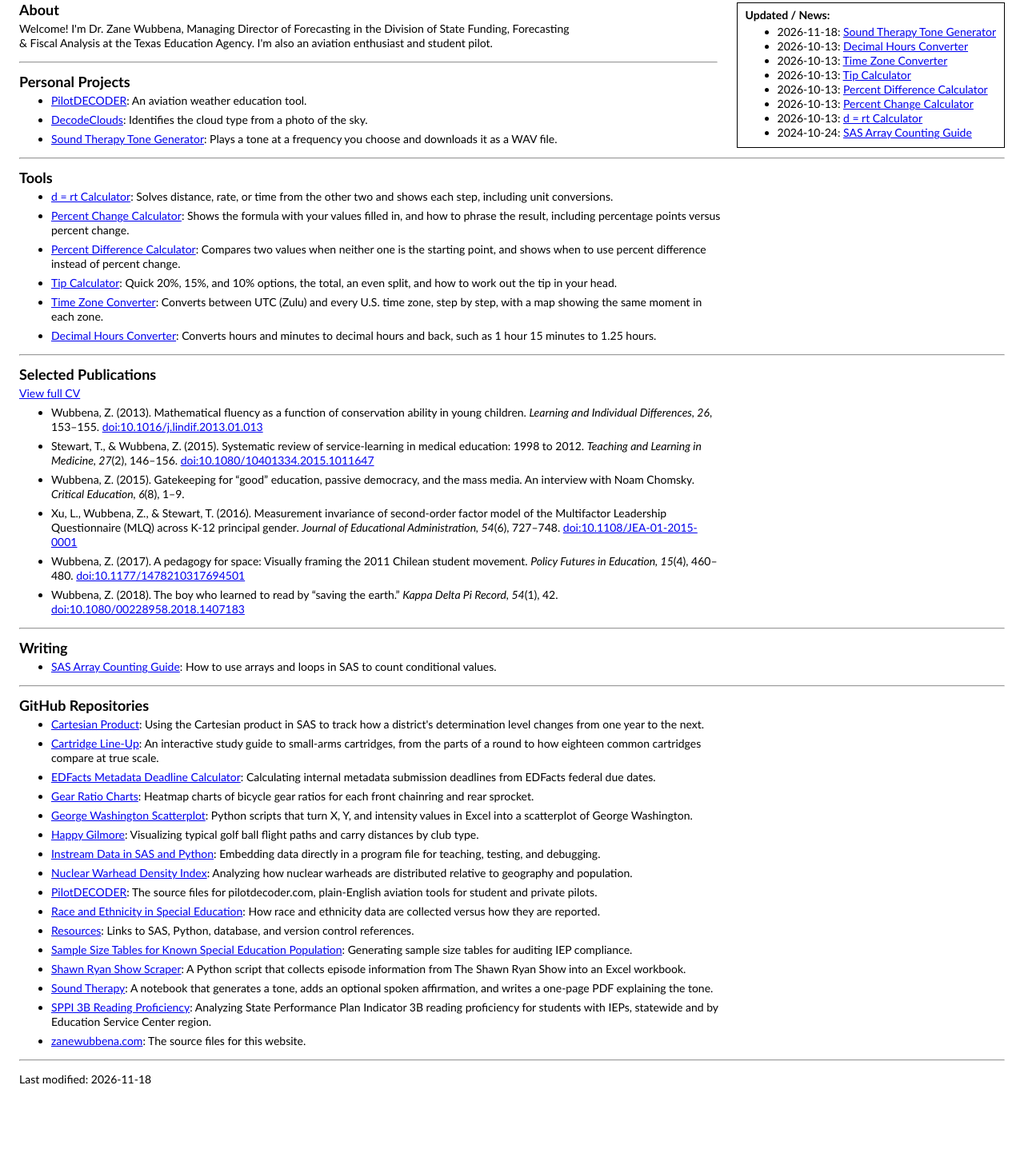
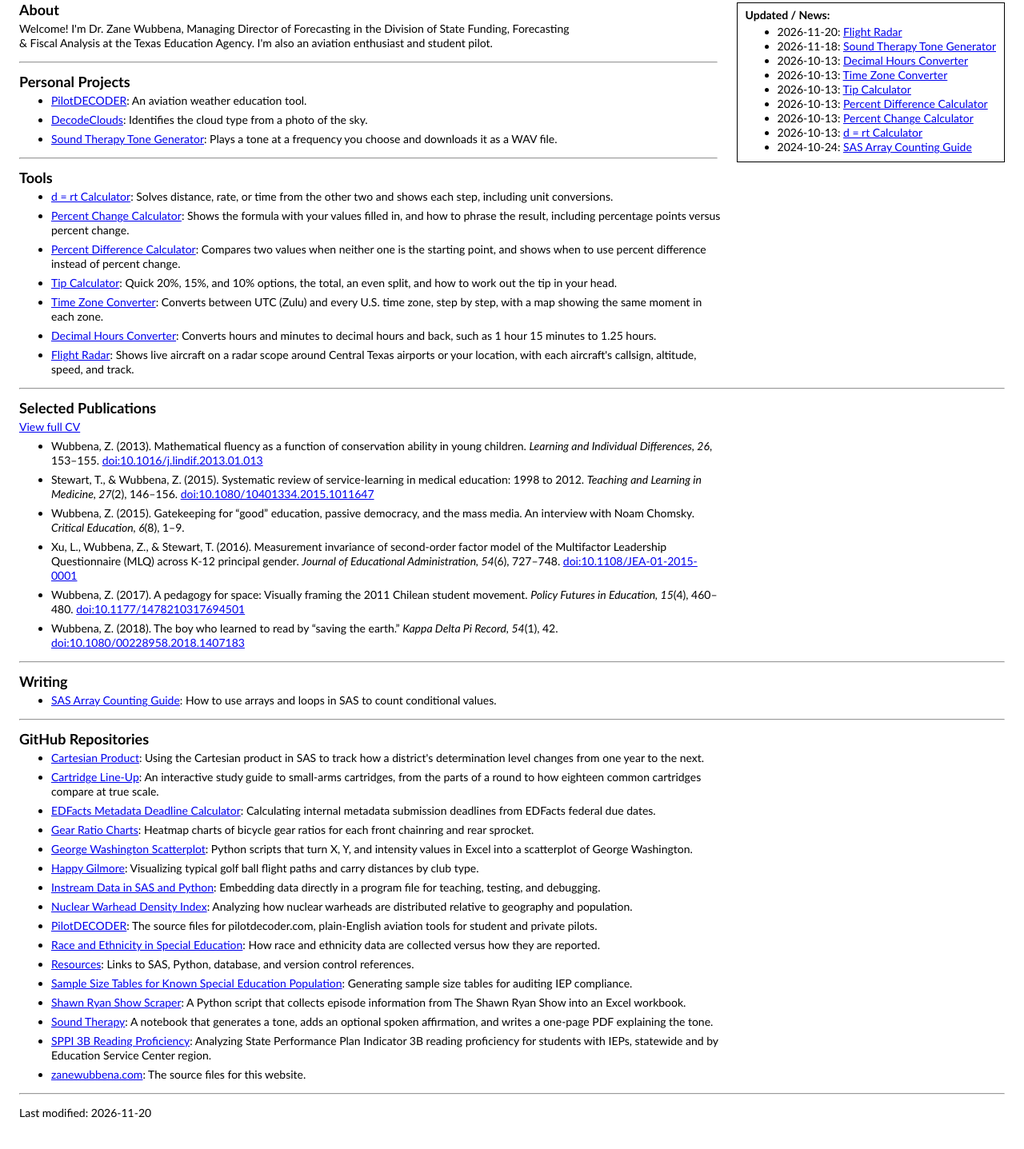
Before and after one commit to zwubbena/zanewubbena.com, a plain HTML site: page index.html in a window 1280 px wide. Shown: the part 119-1556 px from the top of the page at 80% size. Drawn offline with Linux system fonts and the light colour scheme.

Commit message:
Home page: add Flight Radar to Tools and News; add it to the sitemap
Co-Authored-By: Claude Opus 5.5 <noreply@anthropic.com>
Claude-Session: https://claude.ai/code/session_01Fp4e9TxNbXVASiNQW1psJL

```diff
--- a/index.html
+++ b/index.html
@@ -67,6 +67,7 @@ img{max-width:100%}
 <div class="news">
 <strong>Updated / News:</strong>
 <ul style="margin: 3px 0; max-width: 45em">
+<li>2026-11-20: <a href="tools/flight-radar/">Flight Radar</a></li>
 <li>2026-11-18: <a href="projects/sound-therapy-tone-generator/">Sound Therapy Tone Generator</a></li>
 <li>2026-10-13: <a href="tools/decimal-hours-converter/">Decimal Hours Converter</a></li>
 <li>2026-10-13: <a href="tools/time-zone-converter/">Time Zone Converter</a></li>
@@ -95,6 +96,7 @@ img{max-width:100%}
 <li style="margin-bottom: 6px"><a href="tools/tip-calculator/">Tip Calculator</a>: Quick 20%, 15%, and 10% options, the total, an even split, and how to work out the tip in your head.</li>
 <li style="margin-bottom: 6px"><a href="tools/time-zone-converter/">Time Zone Converter</a>: Converts between UTC (Zulu) and every U.S. time zone, step by step, with a map showing the same moment in each zone.</li>
 <li style="margin-bottom: 6px"><a href="tools/decimal-hours-converter/">Decimal Hours Converter</a>: Converts hours and minutes to decimal hours and back, such as 1 hour 15 minutes to 1.25 hours.</li>
+<li style="margin-bottom: 6px"><a href="tools/flight-radar/">Flight Radar</a>: Shows live aircraft on a radar scope around Central Texas airports or your location, with each aircraft's callsign, altitude, speed, and track.</li>
 </ul>
 <hr style="margin: 14px 0">
 <h2 id="publications" style="margin: 0 0 6px 0; font-size: 18px">Selected Publications</h2>
@@ -133,7 +135,7 @@ img{max-width:100%}
 <li style="margin-bottom: 6px"><a href="https://github.com/zwubbena/zanewubbena.com">zanewubbena.com</a>: The source files for this website.</li>
 </ul>
 <hr style="margin: 14px 0">
-<footer><p style="margin: 0">Last modified: 2026-11-18</p></footer>
+<footer><p style="margin: 0">Last modified: 2026-11-20</p></footer>
 </main>
 </div>
 <script src="email.js"></script>
--- a/sitemap.xml
+++ b/sitemap.xml
@@ -9,5 +9,6 @@
 <url><loc>https://zanewubbena.com/tools/tip-calculator/</loc><lastmod>2026-10-14</lastmod></url>
 <url><loc>https://zanewubbena.com/tools/time-zone-converter/</loc><lastmod>2026-10-14</lastmod></url>
 <url><loc>https://zanewubbena.com/tools/decimal-hours-converter/</loc><lastmod>2026-10-14</lastmod></url>
+<url><loc>https://zanewubbena.com/tools/flight-radar/</loc><lastmod>2026-11-20</lastmod></url>
 <url><loc>https://zanewubbena.com/projects/sound-therapy-tone-generator/</loc><lastmod>2026-11-18</lastmod></url>
 </urlset>
```
